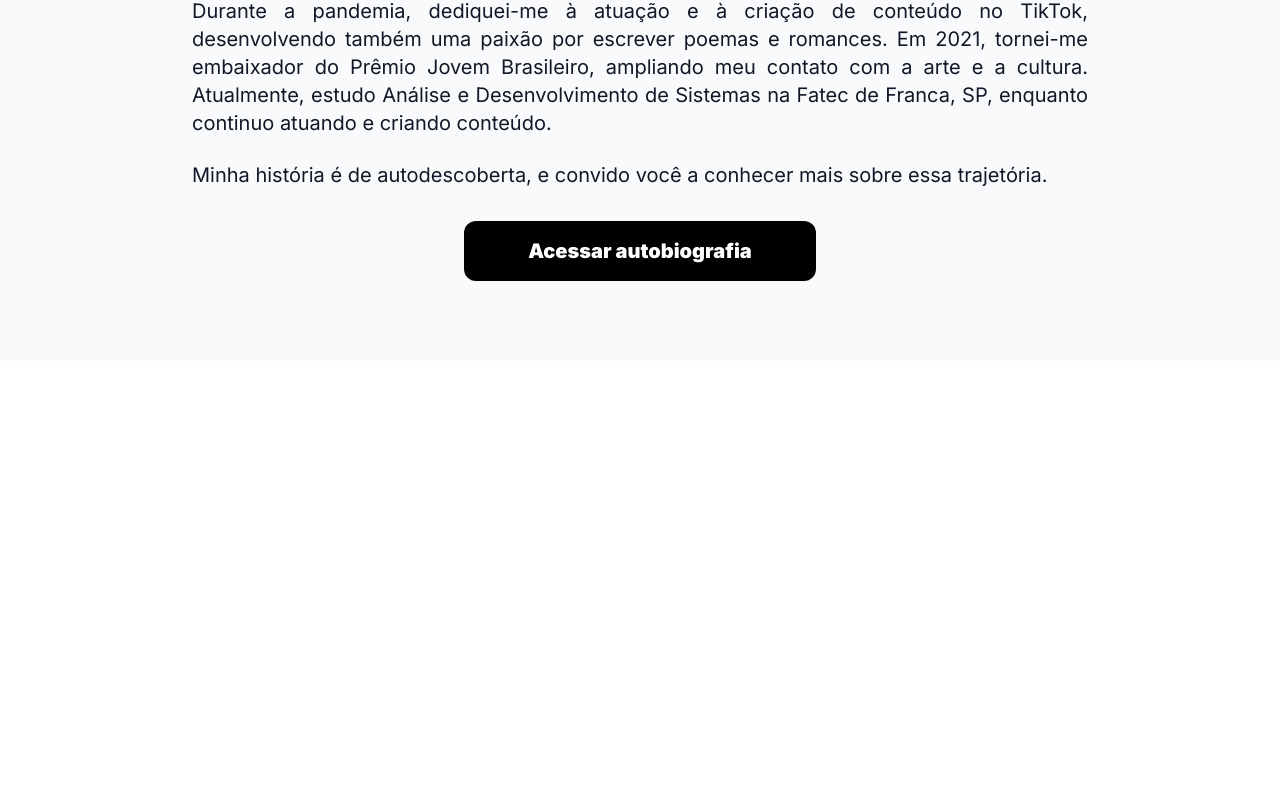
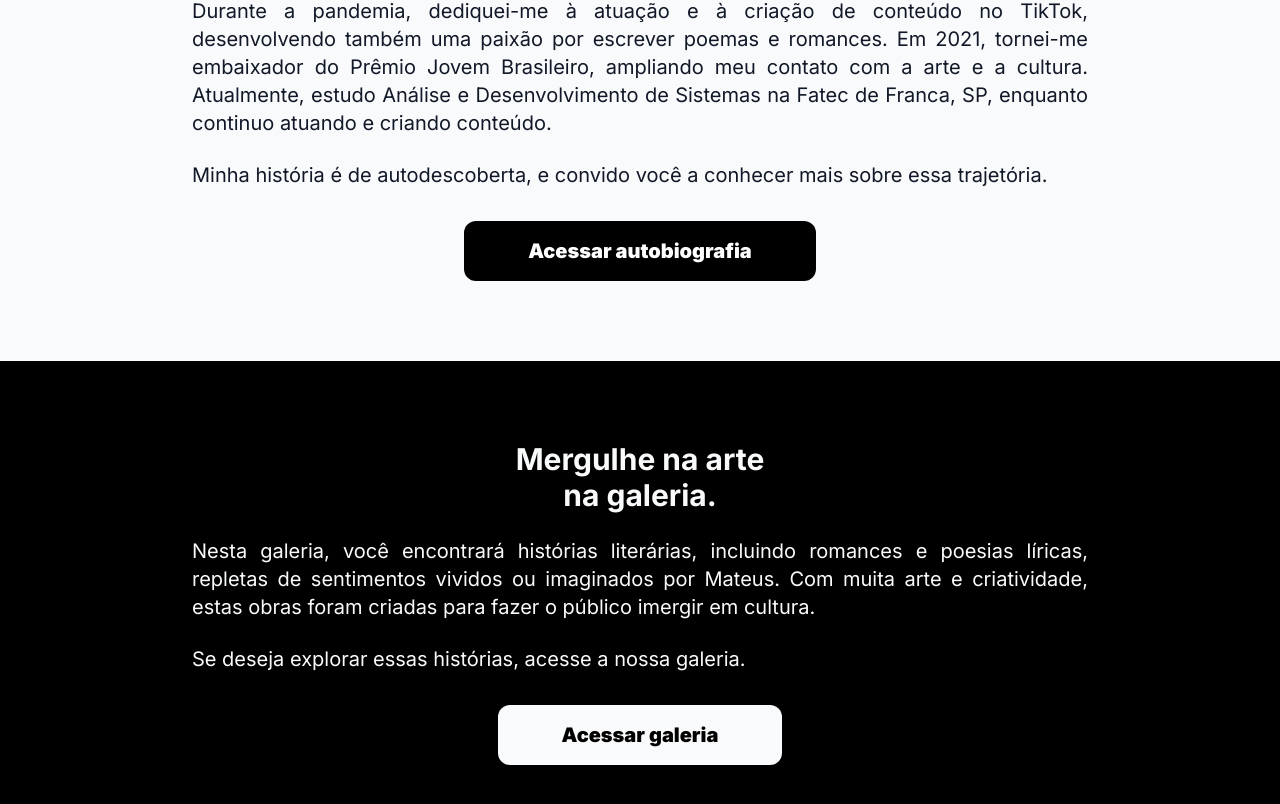
Before and after one commit to mateushilariodias/mateushilariodias, a Next.js app in the folder application/: page / in a window 1280 px wide. Shown: the part 1086-1890 px from the top of the page. Before the commit the page ends 1447 px from the top, so only its background shows below. Built offline with nearby package versions, Linux system fonts and the light colour scheme.

Commit message:
implements the GalleryPresentationSection on the homepage

```diff
--- a/application/src/app/page.tsx
+++ b/application/src/app/page.tsx
@@ -1,5 +1,6 @@
 import Header from "@/components/common/Header";
 import AboutSection from "@/components/homepage/AboutSection";
+import GalleryPresentationSection from "@/components/homepage/GalleryPresentationSection";
 import HeroSection from "@/components/homepage/HeroSection";
 
 export default function Home() {
@@ -8,6 +9,7 @@ export default function Home() {
       <Header/>
       <HeroSection/>
       <AboutSection/>
+      <GalleryPresentationSection/>
     </main>
   );
 }
--- /dev/null
+++ b/application/src/components/homepage/GalleryPresentationSection.tsx
@@ -0,0 +1,26 @@
+'use client';
+
+import Link from "next/link";
+
+export default function GalleryPresentationSection() {
+    return (
+        <section id="aboutSection" className="w-full bg-black text-gray-50 pb-12 lg:pb-20">
+            <h2 className="font-bold text-center text-base lg:text-3xl pt-10 lg:pt-20 pb-4 lg:pb-6">
+                Mergulhe na arte<br />na galeria.
+            </h2>
+            <div className="flex flex-col gap-4 lg:gap-6 mx-auto xl:max-w-4xl px-4 lg:px-0 text-justify tex-base lg:text-xl pb-4 lg:pb-8">
+                <p>
+                    Nesta galeria, você encontrará histórias literárias, incluindo romances e poesias líricas, repletas de sentimentos vividos ou imaginados por Mateus. Com muita arte e criatividade, estas obras foram criadas para fazer o público imergir em cultura.
+                </p>
+                <p>
+                    Se deseja explorar essas histórias, acesse a nossa galeria.
+                </p>
+            </div>
+            <div className="flex flex-row justify-center items-center">
+                <Link href="" className="bg-gray-50 py-3 px-10 lg:py-4 lg:px-16 font-bold text-black rounded-xl text-base lg:text-xl text-center">
+                    <strong>Acessar galeria</strong>
+                </Link>
+            </div>
+        </section>
+    );
+}
```
